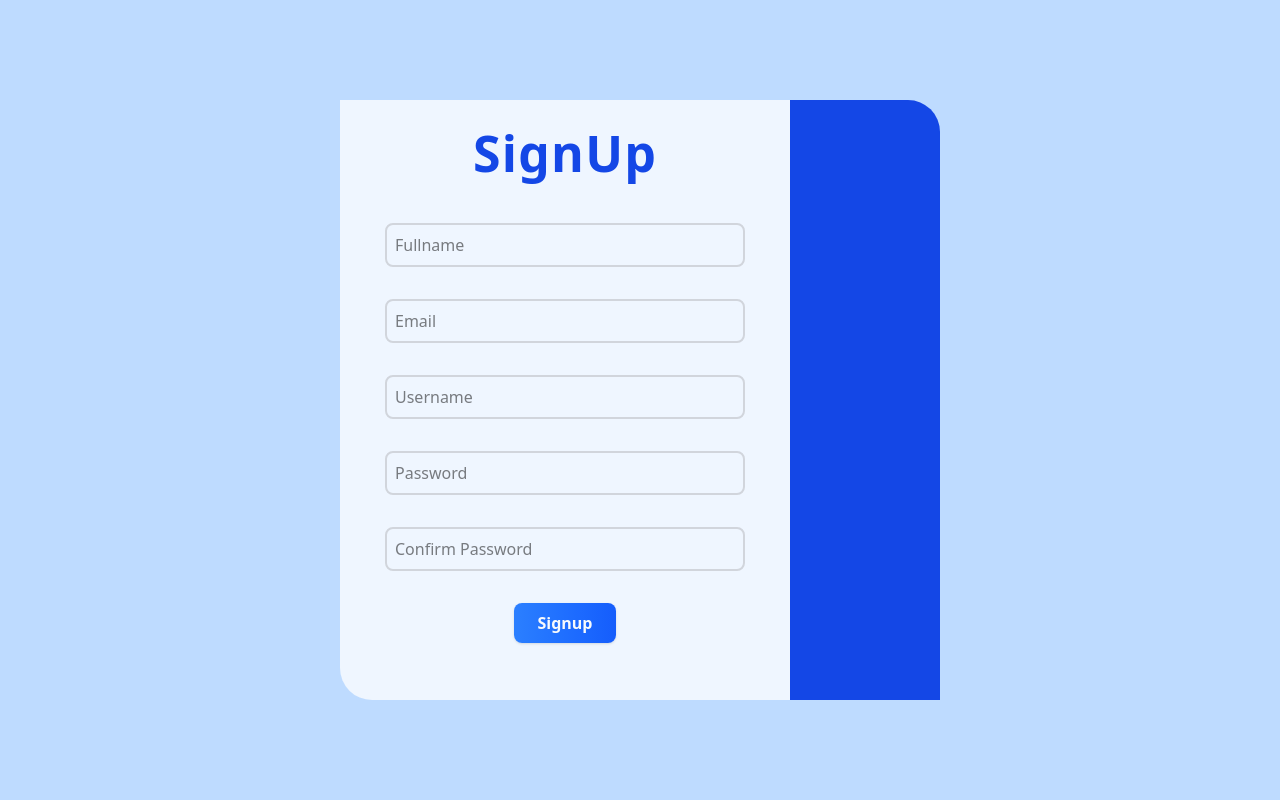
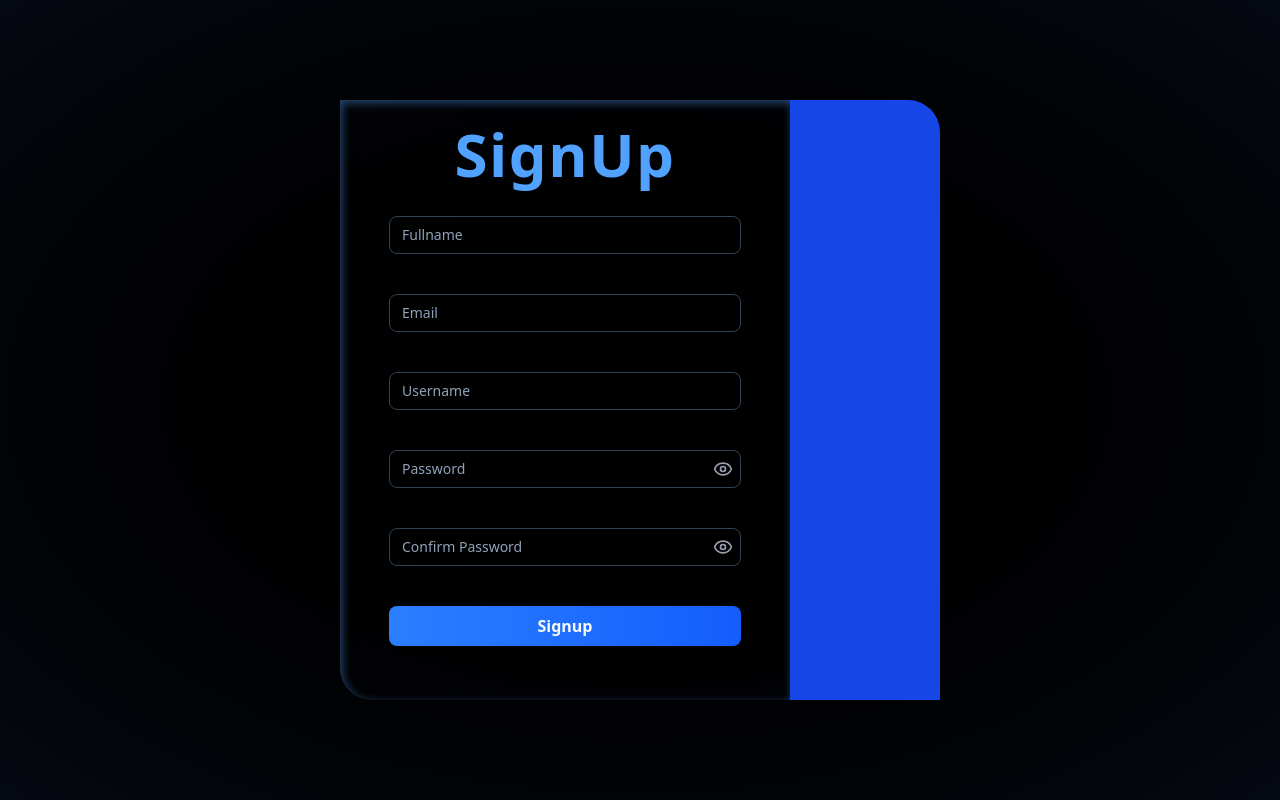
Before and after one commit to tailorg664/password-manager, a React (Vite) app in the folder Frontend/: page /signup in a window 1280 px wide. Built offline with nearby package versions, Linux system fonts and the light colour scheme; no server answers.

Commit message:
Major frontend commit

```diff
--- a/Frontend/src/components/Button.jsx
+++ b/Frontend/src/components/Button.jsx
@@ -1,7 +1,7 @@
- function Button({children,...props}){
+function Button({ children, ...props }) {
   return (
     <button
-         className=" bg-gradient-to-r from-blue-500 to-blue-600 hover:from-blue-600 hover:to-blue-800 text-slate-50 font-semibold py-2 px-6 rounded-lg shadow transition"
+      className="w-full rounded-lg bg-gradient-to-r from-blue-500 to-blue-600 px-6 py-2 font-semibold text-slate-50 shadow transition hover:from-blue-600 hover:to-blue-800"
       {...props}
     >
       {children}
--- a/Frontend/src/components/Input.jsx
+++ b/Frontend/src/components/Input.jsx
@@ -1,10 +1,10 @@
 import React from "react";
 
-function Input({ width, ...props }) {
+function Input({...props }) {
   return (
     <input
-      style={{ width: typeof width === "number" ? `${width}px` : width }}
-      className={`mb-0 rounded-lg border-2 border-gray-300 p-2`}
+
+      className={`mb-0 rounded-lg border-1 w-60 sm:w-[340px] border-blue-300 placeholder:text-blue-200 p-2 font-light text-blue-100`}
       {...props}
     />
   );
--- a/Frontend/src/pages/Login.jsx
+++ b/Frontend/src/pages/Login.jsx
@@ -1,80 +1,100 @@
 import React, { useState } from "react";
 import { Link } from "react-router-dom";
-
 import Button from "../components/Button.jsx";
-import Input from "../components/Input.jsx";
 import useAuthStore from "../store/useAuthStore.js";
+import { Eye, EyeOff } from "lucide-react";
 function Login() {
   const { isLoggingIn, login } = useAuthStore();
+    const [showPassword, setShowPassword] = useState(false);
   const [formData, setFormData] = useState({
     entry: "",
     password: "",
   });
+
   const handleChange = (e) => {
     const { name, value } = e.target;
     setFormData({ ...formData, [name]: value });
   };
-  const validataForm = () => {
+
+  const validateForm = () => {
     if (!formData.entry || !formData.password)
       return console.log("Fill missing values");
     if (formData.password.length < 6)
       return console.log("Password must be of atleast 6 digits.");
     return true;
   };
+
   function handleSubmit(e) {
     e.preventDefault();
-    const success = validataForm();
-    if (success) login(formData).then(() => console.log("User logged in!"));
-    else {
-      console.log("Problem occured while login. Please try again!");
+    const success = validateForm();
+    if (success) {
+      login(formData).then(() => console.log("User logged in!"));
+    } else {
+      console.log("Problem occurred while login. Please try again!");
     }
   }
 
   return (
-    <div className="login animate-gradient-password flex h-screen flex-col items-center justify-center bg-radial from-black to-slate-800 text-slate-50">
-      <div className="flex h-[500px] w-[600px] flex-row max-md:w-[500px] max-sm:w-[350px]">
+    <div className="animate-gradient-password login flex h-screen flex-col items-center justify-center bg-radial from-black to-slate-800 text-slate-50">
+      <div className="flex h-[500px] w-60 flex-row max-md:w-[500px] max-sm:w-[350px] sm:w-[600px]">
         {/* Left side for form */}
-        <div className="left flex h-full w-full flex-col items-center rounded-bl-4xl bg-gray-800 min-sm:w-3/4">
+        <div className="left flex h-full w-full flex-col items-center rounded-bl-4xl bg-transparent inset-shadow-custom min-sm:w-3/4">
           {/* Logo */}
-          <h1 className="pt-8 text-[50px] font-bold tracking-wide text-blue-400">
+          <h1 className="pt-6 text-6xl font-bold tracking-wide text-blue-400">
             Login
           </h1>
+
           {/* Form */}
-          <form onSubmit={handleSubmit} className="mt-10 h-full w-full">
+          <form
+            onSubmit={handleSubmit}
+            className="mt-8 flex w-full max-w-md flex-col gap-10 px-12"
+          >
             {/* Username or Email */}
-            <div className="mb-10 flex flex-col items-center px-12">
-              <Input
-                name={"entry"}
+            <div className="flex flex-col gap-2">
+              <input
+                name="entry"
                 type="text"
-                width={330}
                 value={formData.entry}
                 onChange={handleChange}
-                placeholder="Username"
+                placeholder="Username or Email"
+                className="rounded-lg border border-slate-700 bg-transparent px-3 py-2 text-sm text-blue-100 placeholder-blue-300 focus:ring-2 focus:ring-blue-500"
               />
             </div>
+
             {/* Password */}
-            <div className="flex flex-col items-center px-12">
-              <Input
-                name={"password"}
+
+            <div className="flex flex-col gap-2">
+              <div className="relative">
+                <input
+                  name="password"
+                  type={showPassword ? "text" : "password"}
                   value={formData.password}
                   onChange={handleChange}
-                type="password"
-                width={330}
                   placeholder="Password"
+                  className="w-full rounded-lg border border-slate-700 bg-transparent px-3 py-2 pr-10 text-sm text-blue-100 placeholder-blue-300 focus:ring-2 focus:ring-blue-500"
                 />
+                <button
+                  type="button"
+                  onClick={() => setShowPassword((prev) => !prev)}
+                  className="absolute inset-y-0 right-2 flex items-center text-gray-400 hover:text-white"
+                >
+                  {showPassword ? <EyeOff size={20} /> : <Eye size={20} />}
+                </button>
               </div>
-            {/* Redirection */}
-            <div className="scale-75 pt-2 font-medium">
-              Didn't have an account?
-              <Link to="/signup" className="text-blue-700">
-                {" "}
+
+              {/* Redirect to signup */}
+              <div className="scale-90 text-sm text-slate-400">
+                Don’t have an account?
+                <Link to="/signup" className="ml-1 text-blue-500 underline">
                   Sign Up
                 </Link>
               </div>
-            <div className="mt-4 flex flex-col items-center px-12">
-              <Button type={"submit"} disabled={isLoggingIn}>
+            </div>
+
+            {/* Submit Button */}
+            <Button type="submit">
               {isLoggingIn ? (
-                  <div className="flex items-center gap-2">
+                <div className="flex items-center justify-center gap-2">
                   <svg
                     className="h-5 w-5 animate-spin text-white"
                     xmlns="http://www.w3.org/2000/svg"
@@ -101,9 +121,9 @@ function Login() {
                 "Login"
               )}
             </Button>
-            </div>
           </form>
         </div>
+
         {/* Right side for design */}
         <div className="right h-full w-0 rounded-tr-4xl bg-blue-700 min-sm:w-1/4"></div>
       </div>
--- a/Frontend/src/pages/Signup.jsx
+++ b/Frontend/src/pages/Signup.jsx
@@ -1,24 +1,35 @@
-import React, { useState} from "react";
-import Input from "../components/Input.jsx";
+import React, { useState } from "react";
+import {Eye,EyeOff} from "lucide-react";
 import Button from "../components/Button.jsx";
 import useAuthStore from "../store/useAuthStore.js";
 //import {useNavigate} from "react-router-dom";
 function Signup() {
-  const {signup,isSigningUp}= useAuthStore();
-  const [formData,setFormData]=useState({
-    fullname:"",
-    email:"",
-    username:"",
-    password:"",
-    confirmPassword:""
-  })
+  const { signup, isSigningUp } = useAuthStore();
+  const [showPassword, setShowPassword] = useState(false);
+
+  const [formData, setFormData] = useState({
+    fullname: "",
+    email: "",
+    username: "",
+    password: "",
+    confirmPassword: "",
+  });
   const validateForm = () => {
-    if(!formData.email.trim() || !formData.password|| !formData.confirmPassword || !formData.username||!formData.fullname){
-       return console.log("Fill missing values")
+    if (
+      !formData.email.trim() ||
+      !formData.password ||
+      !formData.confirmPassword ||
+      !formData.username ||
+      !formData.fullname
+    ) {
+      return console.log("Fill missing values");
     }
-    if (!/\S+@\S+\.\S+/.test(formData.email)) return console.log("Invalid email format");
-    if (formData.password.length < 6) return console.log("Password must be of atleast 6 digits.")
-    if(formData.password !== formData.confirmPassword) return console.log("Confirm password doesnt matches password.")
+    if (!/\S+@\S+\.\S+/.test(formData.email))
+      return console.log("Invalid email format");
+    if (formData.password.length < 6)
+      return console.log("Password must be of atleast 6 digits.");
+    if (formData.password !== formData.confirmPassword)
+      return console.log("Confirm password doesnt matches password.");
     return true;
   };
   const handleChange = (e) => {
@@ -29,52 +40,113 @@ function Signup() {
     });
   };
 
-  function handleSubmit(e){
-    e.preventDefault()
-    const success = validateForm()
-    if(success){
-      signup(formData).then(()=>{console.log("User signed up!")})
-    }
-    else{
-      console.log("An error occured,Please try again!")
+  function handleSubmit(e) {
+    e.preventDefault();
+    const success = validateForm();
+    if (success) {
+      signup(formData).then(() => {
+        console.log("User signed up!");
+      });
+    } else {
+      console.log("An error occured,Please try again!");
     }
   }
+
   return (
-    <div className="login flex flex-col items-center justify-center h-screen bg-blue-200">
-      <div className="h-[600px] w-[600px] max-md:w-[500px]  max-sm:w-[350px] flex flex-row">
+    <div className="animate-gradient-password login flex h-screen flex-col items-center justify-center bg-radial from-black to-slate-800">
+      <div className="flex h-[600px] w-60 flex-row max-md:w-[500px] max-sm:w-[350px] sm:w-[600px]">
         {/* Left side for form */}
-        <div className="left bg-blue-50 h-full w-full min-sm:w-3/4 flex flex-col items-center rounded-bl-4xl">
+        <div className="left flex h-full w-full flex-col items-center rounded-bl-4xl bg-transparent inset-shadow-custom min-sm:w-3/4">
           {/* Logo */}
-          <h1 className="text-[50px] text-blue-700 font-bold tracking-wide  pt-4">
+          <h1 className="pt-6 text-6xl font-bold tracking-wide text-blue-400">
             SignUp
           </h1>
           {/* Form */}
-          <form onSubmit={handleSubmit} className="w-full h-full mt-8 ">
+          <form
+            onSubmit={handleSubmit}
+            className="mt-8 flex w-full max-w-md flex-col gap-10 px-12"
+          >
             {/* Full Name */}
-            <div className="flex flex-col items-center px-12 mb-8">
-              <Input name={'fullname'} type="text" width={360} placeholder="Fullname" value={formData.fullname} onChange={handleChange}/>
+            <div className="flex flex-col gap-2">
+              <input
+                name="fullname"
+                type="text"
+                placeholder="Fullname"
+                value={formData.fullname}
+                onChange={handleChange}
+                className="rounded-lg border border-slate-700 bg-transparent px-3 py-2 text-sm text-slate-100 placeholder-slate-400 focus:ring-2 focus:ring-blue-500"
+              />
             </div>
+
             {/* Email */}
-            <div className="flex flex-col items-center px-12 mb-8">
-              <Input name={'email'} type="text" placeholder="Email" width={360} value={formData.email} onChange={handleChange}/>
+            <div className="flex flex-col gap-2">
+              <input
+                name="email"
+                type="text"
+                placeholder="Email"
+                value={formData.email}
+                onChange={handleChange}
+                className="rounded-lg border border-slate-700 bg-transparent px-3 py-2 text-sm text-slate-100 placeholder-slate-400 focus:ring-2 focus:ring-blue-500"
+              />
             </div>
+
             {/* Username */}
-            <div className="flex flex-col items-center px-12 mb-8">
-              <Input name={'username'} type="text" width={360} placeholder="Username" value={formData.username} onChange={handleChange}/>
+            <div className="flex flex-col gap-2">
+              <input
+                name="username"
+                type="text"
+                placeholder="Username"
+                value={formData.username}
+                onChange={handleChange}
+                className="rounded-lg border border-slate-700 bg-transparent px-3 py-2 text-sm text-slate-100 placeholder-slate-400 focus:ring-2 focus:ring-blue-500"
+              />
             </div>
+
             {/* Password */}
-            <div className="flex flex-col items-center px-12 mb-8">
-              <Input name={'password'} type="password" width={360} placeholder="Password" value={formData.password} onChange={handleChange}/>
+
+            <div className="relative">
+              <input
+                name="password"
+                type={showPassword ? "text" : "password"}
+                placeholder="Password"
+                value={formData.password}
+                onChange={handleChange}
+                className="w-full rounded-lg border border-slate-700 bg-transparent px-3 py-2 pr-10 text-sm text-slate-100 placeholder-slate-400 focus:ring-2 focus:ring-blue-500"
+              />
+              <button
+                type="button"
+                onClick={() => setShowPassword((prev) => !prev)}
+                className="absolute inset-y-0 right-2 flex items-center text-gray-400 hover:text-white"
+              >
+                {showPassword ? <EyeOff size={20} /> : <Eye size={20} />}
+              </button>
             </div>
-            <div className="flex flex-col items-center px-12 mb-8">
-              <Input name={'confirmPassword'} type="password" width={360} placeholder="Confirm Password" value={formData.confirmPassword} onChange={handleChange}/>
+
+            {/* Confirm Password */}
+            <div className="relative">
+              <input
+                name="confirmPassword"
+                type={showPassword ? "text" : "password"}
+                placeholder="Confirm Password"
+                value={formData.confirmPassword}
+                onChange={handleChange}
+                className="w-full rounded-lg border border-slate-700 bg-transparent px-3 py-2 pr-10 text-sm text-slate-100 placeholder-slate-400 focus:ring-2 focus:ring-blue-500"
+              />
+              <button
+                type="button"
+                onClick={() => setShowPassword((prev) => !prev)}
+                className="absolute inset-y-0 right-2 flex items-center text-gray-400 hover:text-white"
+              >
+                {showPassword ? <EyeOff size={20} /> : <Eye size={20} />}
+              </button>
             </div>
-            <div className="flex flex-col items-center px-12">
-              <Button type="submit" disabled={isSigningUp}>
+
+            {/* Submit Button */}
+            <Button type="submit">
               {isSigningUp ? (
-                  <div className="flex items-center gap-2">
+                <div className="flex items-center justify-center gap-2">
                   <svg
-                      className="animate-spin h-5 w-5 text-white"
+                    className="h-5 w-5 animate-spin text-white"
                     xmlns="http://www.w3.org/2000/svg"
                     fill="none"
                     viewBox="0 0 24 24"
@@ -99,12 +171,10 @@ function Signup() {
                 "Signup"
               )}
             </Button>
-            </div>
-
           </form>
         </div>
         {/* Right side for design */}
-        <div className="right h-full w-0 min-sm:w-1/4 bg-blue-700 rounded-tr-4xl"></div>
+        <div className="right h-full w-0 rounded-tr-4xl bg-blue-700 min-sm:w-1/4"></div>
       </div>
     </div>
   );
```
Also changed, not shown: Frontend/src/index.css (+6 -1 lines), Frontend/src/pages/Home.jsx (+6 -6 lines). Lines whose indentation alone changed are shown as unchanged.
